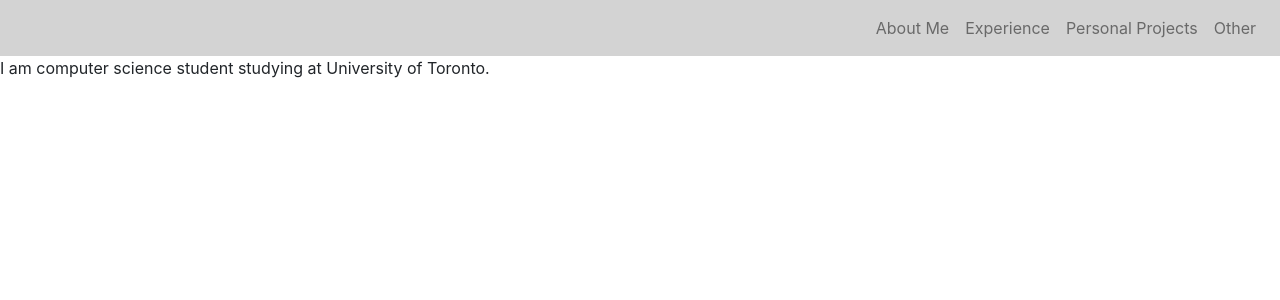
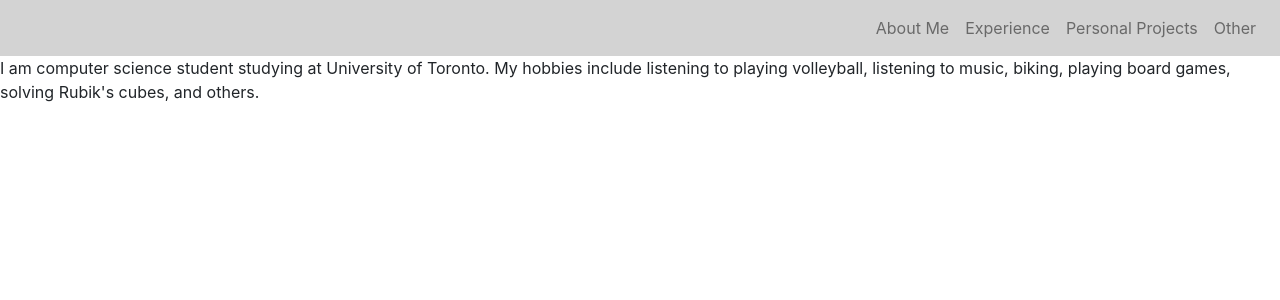
Before and after one commit to ashih2018/ashih2018.github.io, a React (Create React App) app: page / in a window 1280 px wide. Shown: the top 300 px of the page. Built offline with nearby package versions, Linux system fonts and the light colour scheme.

Commit message:
updated about me section

```diff
--- a/src/components/AboutMe.jsx
+++ b/src/components/AboutMe.jsx
@@ -1,11 +1,17 @@
 import React, { Component } from 'react';
+import FunFacts from './FunFacts';
 
 class AboutMe extends Component {
   state = {};
   render() {
     return (
       <div id='about'>
-        I am computer science student studying at University of Toronto.
+        <span>
+          I am computer science student studying at University of Toronto. My
+          hobbies include listening to playing volleyball, listening to music,
+          biking, playing board games, solving Rubik's cubes, and others.
+        </span>
+        <FunFacts></FunFacts>
       </div>
     );
   }
--- /dev/null
+++ b/src/components/FunFacts.jsx
@@ -0,0 +1,14 @@
+import React, { Component } from 'react';
+
+class FunFacts extends Component {
+  state = {  }
+  render() {
+    return (
+      <div>
+
+      </div>
+     );
+  }
+}
+
+export default FunFacts;
```
